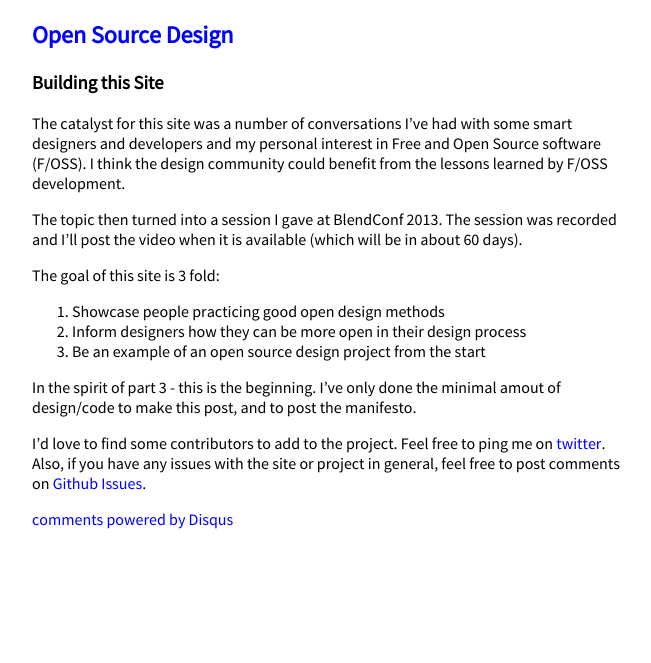
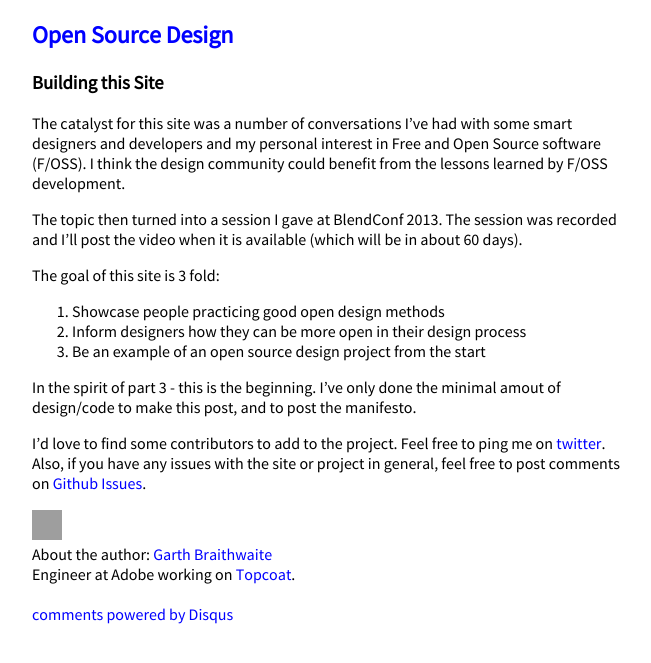
Before and after one commit to DesignOpen/designopen.github.io, a Jekyll site: the page built from _posts/2013-09-16-building_this_site.md, in a window 1280 px wide. Shown: the top 663 px of the page, without its empty margins (308-959 px from the left). Built offline with Jekyll 4.4.1, drawn with Linux system fonts in a browser that asks for light colours; comment, search, counter and statistics services are not loaded; grey boxes are pictures that could not be loaded.

Commit message:
added author support to the post page and added disqus variables

```diff
--- a/_config.yml
+++ b/_config.yml
@@ -1,5 +1,6 @@
 permalink: /:categories/:title/
 pygments: true
+url: http://opensourcedesign.is
 post:
   template: _post.txt
   extension: md
@@ -14,3 +15,4 @@ authors:
     web: http://www.garthdb.com/
     twitter: garthdb
     github: garthdb
+    bio: 'Engineer at Adobe working on <a href="http://www.topcoat.io">Topcoat</a>.'
--- a/_includes/comments.html
+++ b/_includes/comments.html
@@ -2,6 +2,11 @@
 <script type="text/javascript">
   /* * * CONFIGURATION VARIABLES: EDIT BEFORE PASTING INTO YOUR WEBPAGE * * */
   var disqus_shortname = 'opensourcedesignis'; // required: replace example with your forum shortname
+  {% if page.title %}
+  var disqus_title = "{{ page.title }}";
+  {% endif %}
+  var disqus_identifier = "{{ page.url }}";
+  var disqus_url = "{{ site.url }}{{ page.url }}";
 
   /* * * DON'T EDIT BELOW THIS LINE * * */
   (function() {
--- a/_layouts/post.html
+++ b/_layouts/post.html
@@ -3,8 +3,18 @@ layout: default
 ---
 <div id="content" class="site">
   <article>
-    <header><h3>{{ page.title }}</h3></header>
+    <header>
+      <h3>{{ page.title }}</h3>
+    </header>
     {{ content }}
+    <footer>
+      <div class="author">
+        <a href="{{site.authors[page.author].web}}"><img src="http://www.gravatar.com/avatar/{{site.authors[page.author].gravatar}}" alt="{{site.authors[page.author].display_name}}" width="30" height="30"></a>
+        <div>About the author: <a href="{{site.authors[page.author].web}}">{{site.authors[page.author].display_name}}</a><div>
+        <div class="author_bio">{{site.authors[page.author].bio}}</div>
+      </div>
+    </footer>
   </article>
 </div>
+<br>
 <footer class="site">{% include comments.html %}</footer>
```
Also changed, not shown: _posts/2013-09-16-building_this_site.md (+1 -0 lines). Lines whose indentation alone changed are shown as unchanged.
